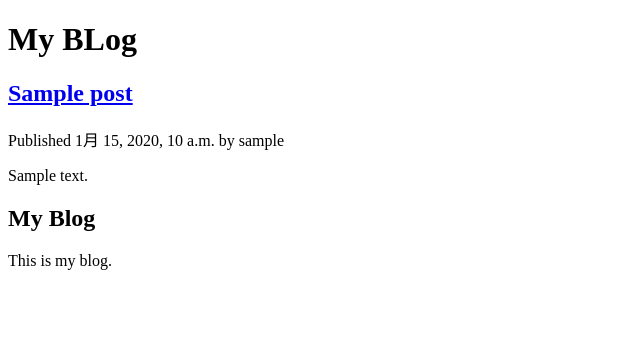
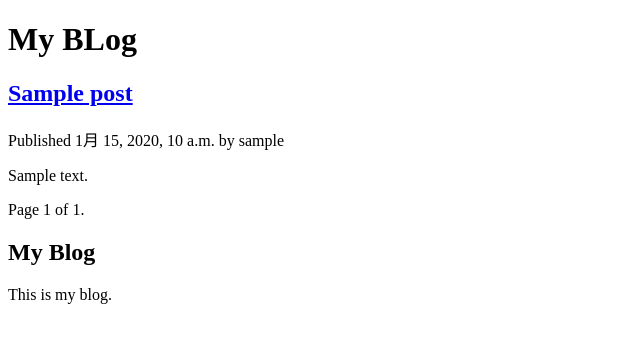
Before and after one commit to ono5/homeworker, a Django app: page /ja/blog/ in a window 1280 px wide. Shown: the top 343 px of the page, without its empty margins (0-640 px from the left). Run offline with Django 3.2, Linux system fonts and the light colour scheme; tables that the repository leaves empty hold one stand-in row (values such as "Sample post").

Commit message:
feat: Added Pagination for our blog app.

```diff
--- a/src/blog/templates/blog/post/list.html
+++ b/src/blog/templates/blog/post/list.html
@@ -15,4 +15,5 @@
     </p>
     {{ post.body|truncatewords:30|linebreaks }}
 {% endfor %}
+    {% include 'pagination.html' with page=posts %}
 {% endblock %}
--- /dev/null
+++ b/src/blog/templates/pagination.html
@@ -0,0 +1,13 @@
+<div class="pagination">
+    <span class="step-links">
+        {% if page.has_previous %}
+            <a href="?page={{page.previous_page_number}}">Previous</a>
+        {% endif %}
+        <span class="current">
+            Page {{page.number}} of {{page.paginator.num_pages}}.
+        </span>
+        {% if page.has_next %}
+            <a href="?page={{page.next_page_number}}">Next</a>
+        {% endif %}
+    </span>
+</div>
--- a/src/blog/views.py
+++ b/src/blog/views.py
@@ -1,4 +1,4 @@
-from django.shortcuts import render
+from django.core.paginator import Paginator, EmptyPage, PageNotAnInteger
 from django.shortcuts import render, get_object_or_404
 
 from .models import Post
@@ -6,10 +6,25 @@ from .models import Post
 
 def post_list(request):
     """Show All Post"""
-    posts = Post.published.all()
+    object_list = Post.published.all()
+    # Instantiate the Paginator class with the number of objects we want to display on each page.
+    paginator = Paginator(object_list, 3) # 3 posts in each page
+    # indeicate the current page number
+    current_page = request.GET.get('page')
+    try:
+        # Obtain the objects for the desired page
+        posts = paginator.page(current_page)
+    except PageNotAnInteger:
+        # If page is not an integer deliver the first page
+        posts = paginator.page(1)
+    except EmptyPage:
+        # If page is out of range deliver last page of results
+        posts = paginator.page(paginator.num_pages)
+
     return render(request,
                   'blog/post/list.html',
-                  {'posts': posts})
+                  {'page': current_page, # page number
+                   'posts': posts}) # retrieved object
 
 
 def post_detail(request, year, month, day, post):
```
